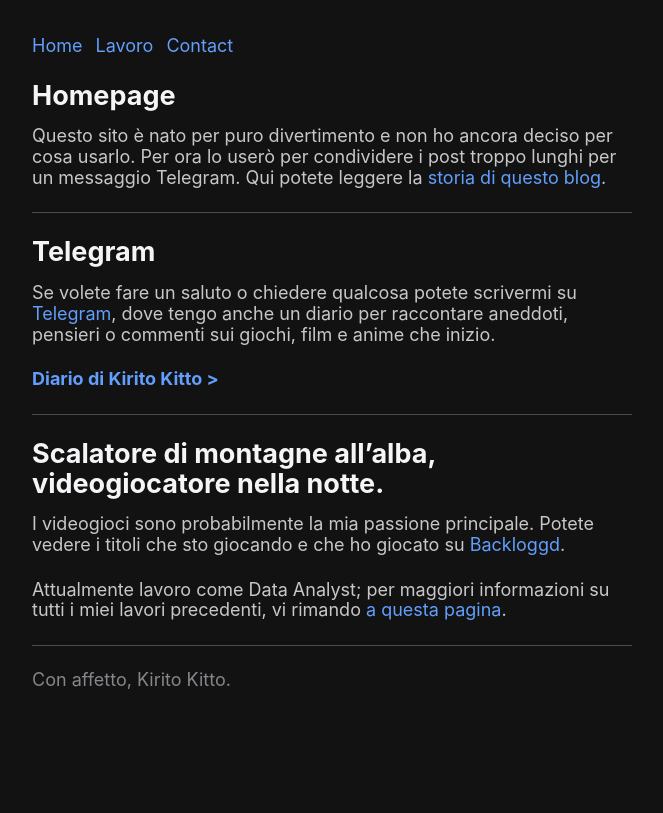
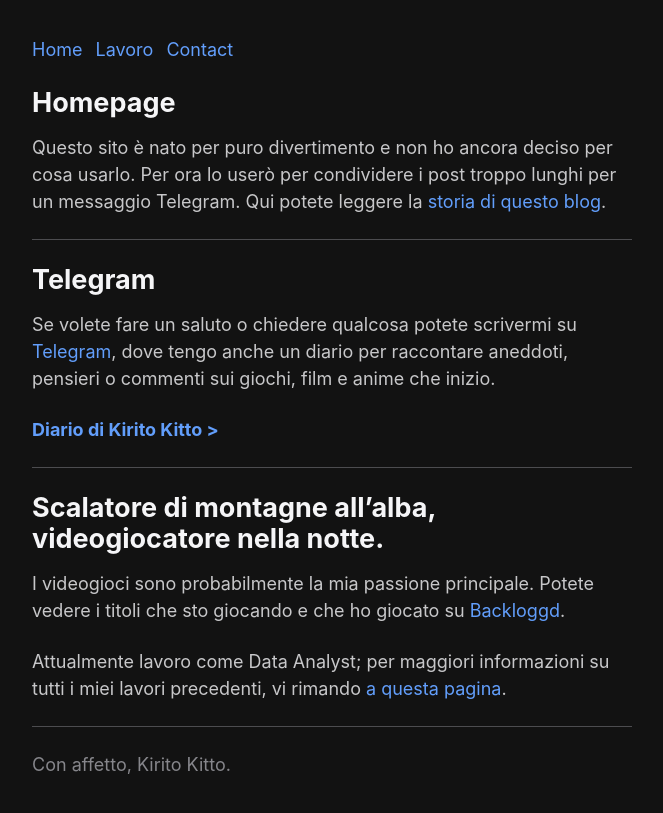
Before and after one commit to KiritoKitto/kiritokitto.github.io, a Jekyll site: the page built from index.md, in a window 1280 px wide. Shown: the top 813 px of the page, without its empty margins (308-971 px from the left). Built offline with Jekyll 4.4.1, drawn with Linux system fonts in a browser that asks for light colours; some web fonts are replaced; our own code applies the rules of GitHub Pages for plain Markdown files.

Commit message:
line height fix

```diff
--- a/css/style.css
+++ b/css/style.css
@@ -4,8 +4,8 @@
     --width: 600px;
 
     --font-size: 18px;
-    --font-line: 1.15;
-    --font-line-title: 1.1;
+    --font-line: 1.5;
+    --font-line-title: 1.15;
 
     --margin: 24px;
     --margin-light: 16px;
```
